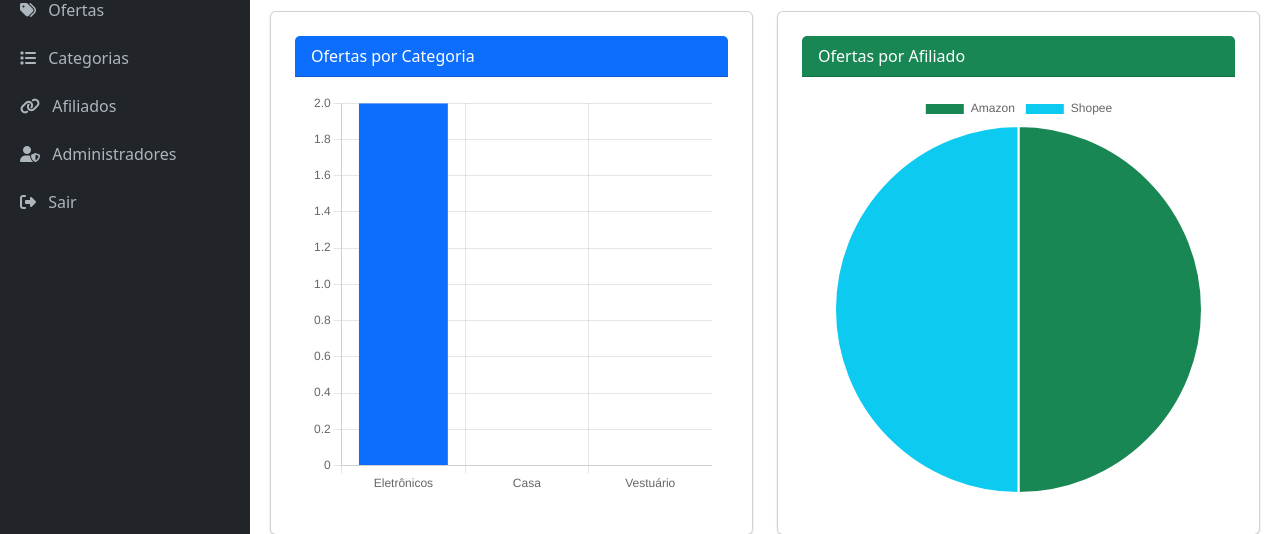
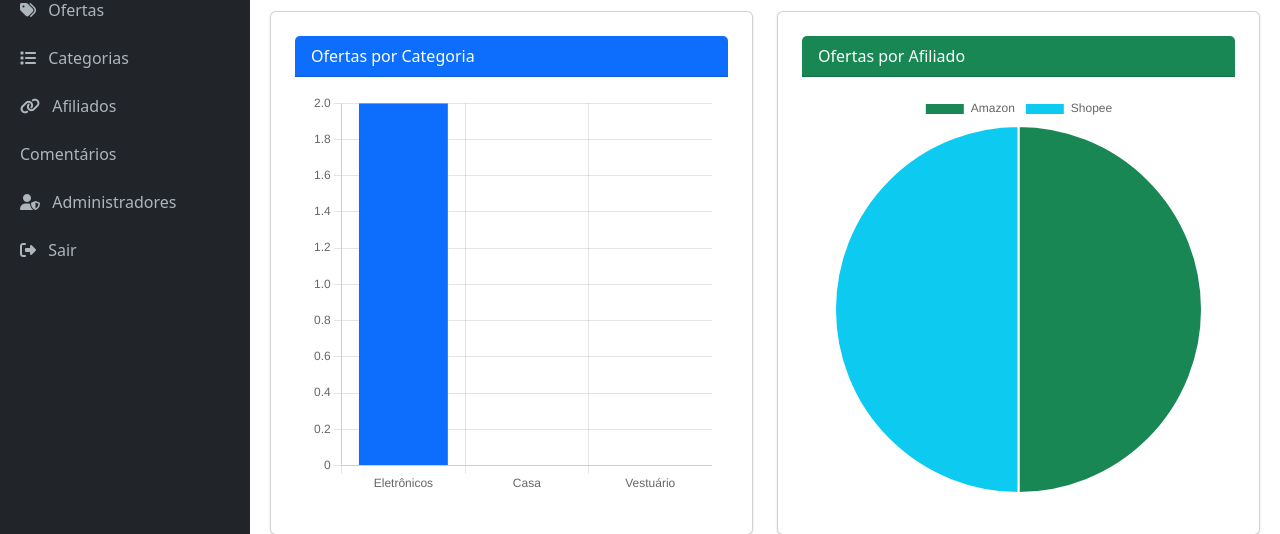
Before and after one commit to giulianomsg/ofertashop, a PHP site: page /admin/dashboard.php in a window 1280 px wide. Shown: the part 119-653 px from the top of the page. Run offline with PHP 8.4, Linux system fonts and the light colour scheme; a user stored in the database is signed in; data comes from the database, SQL or seed files in the repository.

Commit message:
Update dashboard.php

```diff
--- a/admin/dashboard.php
+++ b/admin/dashboard.php
@@ -111,6 +111,7 @@ $inativas = $statusOfertas[0] ?? 0;
   <a href="ofertas.php"><i class="fas fa-tags me-2"></i> Ofertas</a>
   <a href="categorias.php"><i class="fas fa-list me-2"></i> Categorias</a>
   <a href="afiliados.php"><i class="fas fa-link me-2"></i> Afiliados</a>
+  <a href="comentarios.php">Comentários</a>
   <a href="administradores.php"><i class="fas fa-user-shield me-2"></i> Administradores</a>
   <a href="logout.php"><i class="fas fa-sign-out-alt me-2"></i> Sair</a>
 </div>
```
